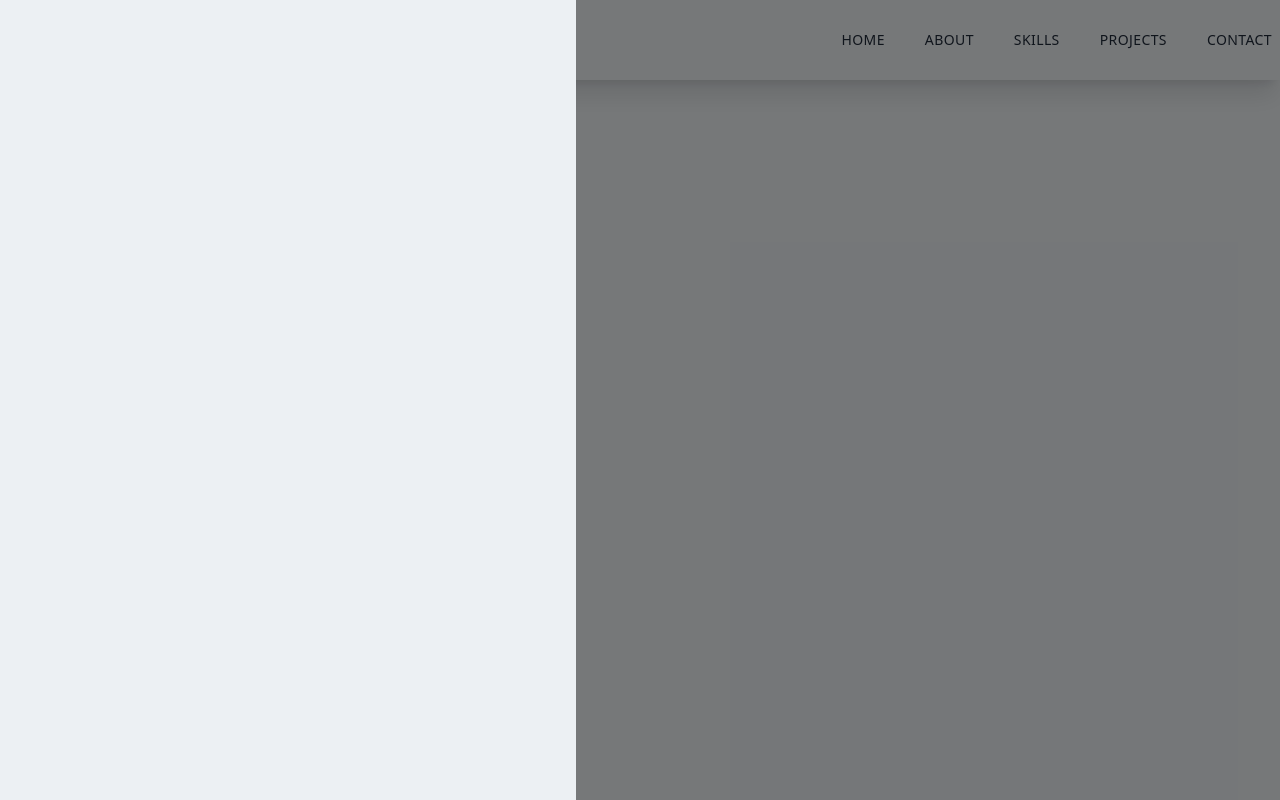
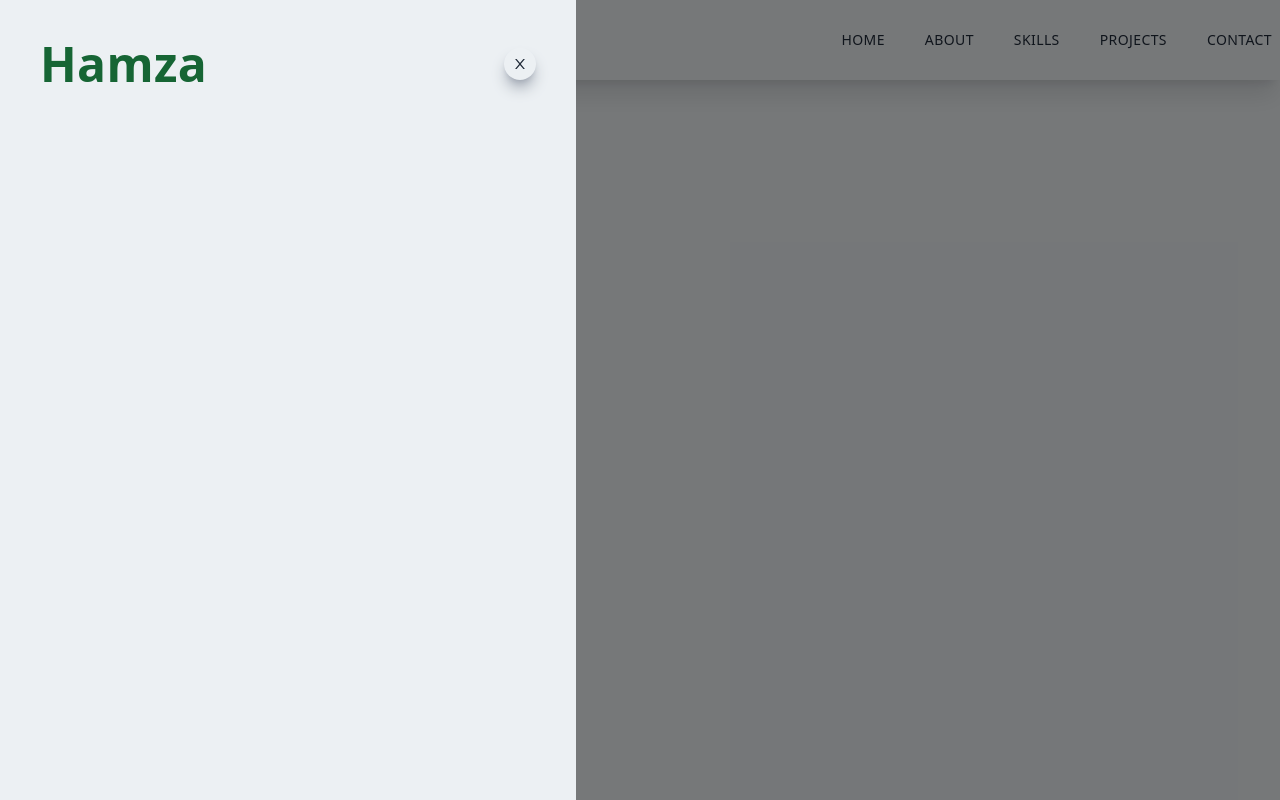
Before and after one commit to Hamza405/Portfolio, a Next.js app: page / in a window 1280 px wide. Built offline with nearby package versions, Linux system fonts and the light colour scheme.

Commit message:
Implement Side bar

```diff
--- a/components/NavBar.tsx
+++ b/components/NavBar/NavBar.tsx
@@ -1,6 +1,7 @@
 import { FC } from "react";
 import Link from "next/link";
-import { AiOutlineMenu } from "react-icons/ai";
+import { AiOutlineMenu, AiOutlineClose } from "react-icons/ai";
+import SideBar from "./SideBar";
 
 const NavBar: FC = () => {
     return (
@@ -28,9 +29,7 @@ const NavBar: FC = () => {
                     <AiOutlineMenu size={ 25 } />
                 </div>
             </div>
-            <div className="fixed top-0 left-0 w-full h-screen bg-black/50">
-                <div className="fixed top-0 left-0 w-[75%] sm:w-[60%] md:w-[45%] h-screen bg-[#ecf0f3] p-10"></div>
-            </div>
+            <SideBar />
         </div> );
 };
 
--- /dev/null
+++ b/components/NavBar/SideBar.tsx
@@ -0,0 +1,17 @@
+import { FC } from "react";
+import { AiOutlineClose } from "react-icons/ai";
+
+const SideBar: FC = () => {
+    return <div className="fixed top-0 left-0 w-full h-screen bg-black/50">
+        <div className="fixed top-0 left-0 w-[75%] sm:w-[60%] md:w-[45%] h-screen bg-[#ecf0f3] p-10">
+            <div className="flex w-full justify-between items-center">
+                <h2 className="text-green-800">Hamza</h2>
+                <div className="shadow-lg rounded-full p-2 shadow-gray-400 cursor-pointer">
+                    <AiOutlineClose />
+                </div>
+            </div>
+        </div>
+    </div>;
+};
+
+export default SideBar;
--- a/pages/index.tsx
+++ b/pages/index.tsx
@@ -1,5 +1,5 @@
 import Head from 'next/head';
-import NavBar from '../components/NavBar';
+import NavBar from '../components/NavBar/NavBar';
 
 
 export default function Home () {
```
